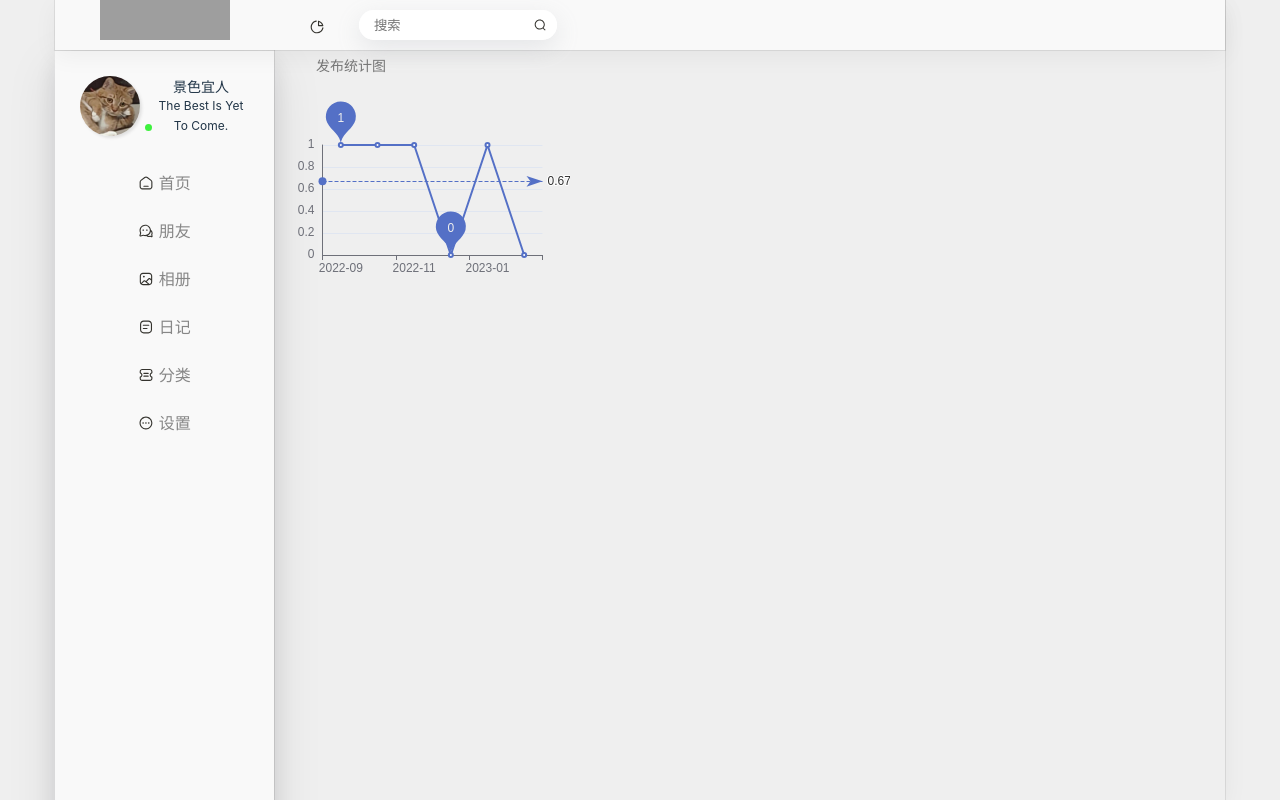
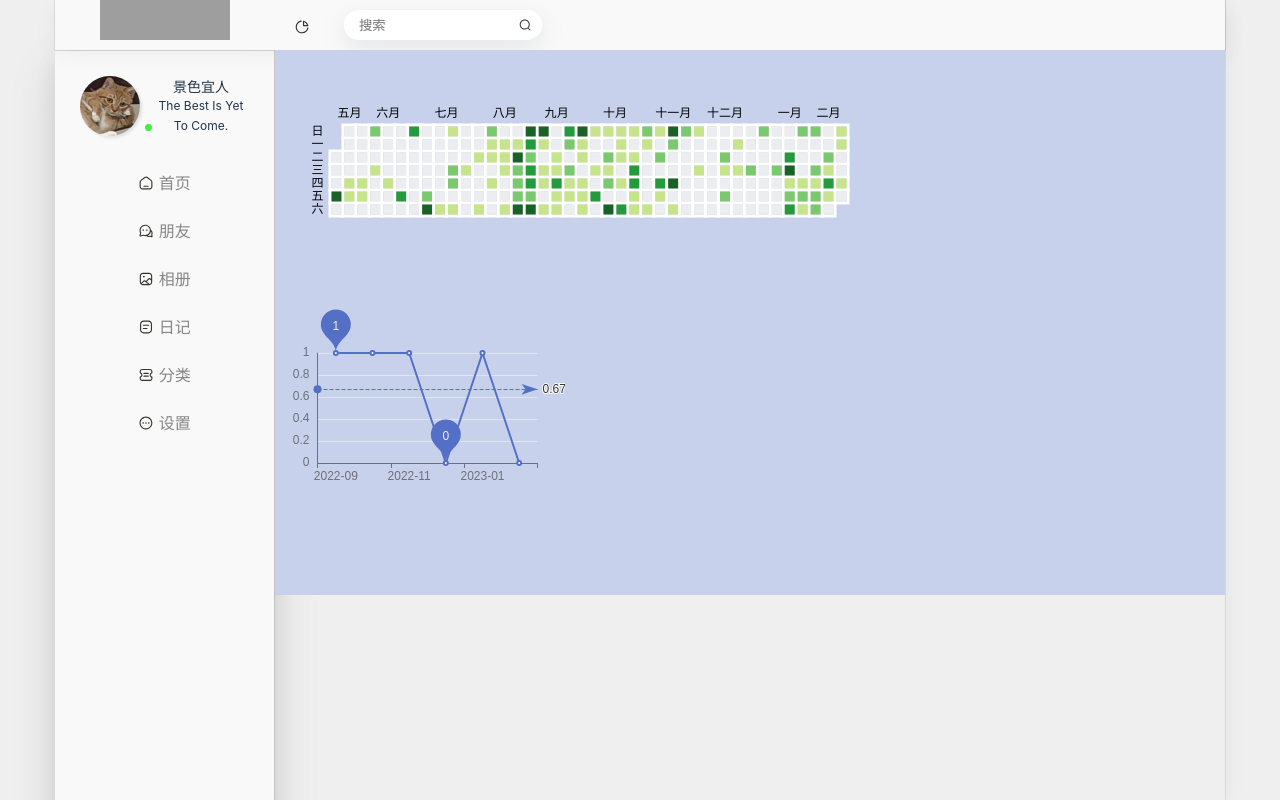
Before and after one commit to Aokieoog/myBlog-vue-vite, a Vue app: page /lineChart in a window 1280 px wide. Built offline with nearby package versions, Linux system fonts and the light colour scheme; grey boxes are pictures that could not be loaded.

Commit message:
封装组件

```diff
--- a/src/components/echarts/getHeatMap.vue
+++ b/src/components/echarts/getHeatMap.vue
@@ -8,7 +8,6 @@ import { getCurrentInstance, onMounted, ref } from 'vue'
 
 const { proxy } = getCurrentInstance()
 let heatMap = ref(null)
-let name = ref('热力图')
 
 function getVirtualData(year) {
   const date = +proxy.$echarts.time.parse(year + '-01-01')
@@ -39,9 +38,11 @@ onMounted(() => {
       max: 5,
       inRange: {
         color: ['#ebedf0', '#c6e48b', '#7bc96f', '#239a3b', '#196127', '#196127']
-      }
+      },
     },
     calendar: {
+      left:40,
+      right:45,
       itemStyle: {
         color: '#ccc',
         borderWidth: 3,
@@ -89,29 +90,14 @@ onMounted(() => {
 </script>
 
 <template>
-  <div class="box">
-    <p>{{ name }}</p>
-    <div ref="heatMap" class="about"></div>
-  </div>
+  <div ref="heatMap" class="about"></div>
 </template>
 
 
 <style lang="less" scoped>
-.box {
-  width: 37.6875rem;
-  height: 11.5625rem;
-  p {
-    width: 281px;
-    height: 19px;
-    font-size: 14px;
-    text-align: left;
-    line-height: 20px;
-    color: #777777;
-    margin: 5px 0 10px 21px;
-  }
-}
 .about {
   width: 37.6875rem;
   height: 11.5625rem;
+  //display: flex;
 }
 </style>
--- a/src/components/echarts/lineChart.vue
+++ b/src/components/echarts/lineChart.vue
@@ -8,13 +8,9 @@ import { getCurrentInstance, onMounted, ref } from 'vue'
 
 const { proxy } = getCurrentInstance()
 let main = ref(null)
-let name = ref('发布统计图')
 onMounted(() => {
   const myChart = proxy.$echarts.init(main.value)
   myChart.setOption({
-    title: {
-      // text: '发布统计图'
-    },
     xAxis: {
       type: 'category',
       boundaryGap: true,
@@ -51,27 +47,11 @@ onMounted(() => {
 </script>
 
 <template>
-  <div class="box">
-    <p>{{ name }}</p>
-    <div ref="main" class="about"></div>
-  </div>
+  <div ref="main" class="about"></div>
 </template>
 
 
 <style lang="less" scoped>
-.box {
-  width: 316px;
-  height: 289px;
-  p {
-    width: 281px;
-    height: 19px;
-    font-size: 14px;
-    text-align: left;
-    line-height: 20px;
-    color: #777777;
-    margin: 5px 0 10px 21px;
-  }
-}
 .about {
   width: 275px;
   height: 240px;
--- a/src/components/header/header.vue
+++ b/src/components/header/header.vue
@@ -1,5 +1,7 @@
 <script setup>
-import SearchBox from '../searchBox/searchBox.vue';</script>
+import SearchBox from '../searchBox/searchBox.vue'
+import GetHeatMap from '@/components/echarts/getHeatMap.vue'
+import LineChart from '@/components/echarts/lineChart.vue'</script>
 
 <template>
   <div class="log">
@@ -9,6 +11,12 @@ import SearchBox from '../searchBox/searchBox.vue';</script>
     <div class="visualization">
       <svg-icon icon-name="icon-gaishuai"></svg-icon>
     </div>
+    <div class="box_echarts">
+      <div class="box_getheatmap">
+        <GetHeatMap class="getheatmap"></GetHeatMap>
+      </div>
+      <LineChart class="linechart"></LineChart>
+    </div>
     <div class="searchBox">
       <SearchBox></SearchBox>
     </div>
@@ -16,7 +24,17 @@ import SearchBox from '../searchBox/searchBox.vue';</script>
 </template>
 
 <style lang="less" scoped>
+.box_echarts {
+  width: 920px;
+  height: 515px;
+  background-color: #c8d1ec;
+  position: absolute;
+  top: 50px;
+  left: 220px;
+  padding: 15px 15px;
+}
 .visualization {
+  position: relative;
   float: left;
   padding: 0.625rem 0.875rem;
   margin: 0.3125rem;
@@ -44,7 +62,18 @@ import SearchBox from '../searchBox/searchBox.vue';</script>
 .box {
   width: 57.5rem;
   height: 3.125rem;
-  margin: 0 0 0 13.75rem;
-  padding: 0 0.9375rem;
+  //margin: 0 0 0 13.75rem;
+  //padding: 0 0.9375rem;
+}
+.box_getheatmap{
+  width: 634px;
+  height: 228px;
+}
+.linechart {
+  float: left;
+}
+.getheatmap {
+  //width: 39.625rem;
+  //height: 14.25rem;
 }
 </style>
--- a/src/views/Home/home.vue
+++ b/src/views/Home/home.vue
@@ -4,17 +4,14 @@
  * @作者: Aoki
  * @时间: 2023/02/17 17:22:22
  */
-import GetHeatMap from '@/components/echarts/getHeatMap.vue'
-import LineChart from '@/components/echarts/lineChart.vue'
 import mock from '@/mock/mockjs'
 
-console.log('dd+',mock.mockid())
+console.log('dd+', mock.mockid())
 </script>
 
 
 <template>
-  <LineChart></LineChart>
-  <GetHeatMap></GetHeatMap>
+  <div></div>
 </template>
 
 
--- a/src/views/Login/login.vue
+++ b/src/views/Login/login.vue
@@ -15,13 +15,14 @@ const router = useRouter()
 let data = reactive({
   msg: '',
   show: false,
-  account: '222',
-  password: '111'
+  account: '',
+  password: ''
 })
 
 /* 生命周期调用 */
 onMounted(() => {
   Flushed()
+  // text()
 })
 
 /* 每日一句接口 */
@@ -34,6 +35,16 @@ function Flushed() {
     }
   })
 }
+
+/***
+ *
+ */
+// function text() {
+//   proxy.$http.get('text/').then((res) => {
+//     res.data
+//     console.log(res.data)
+//   })
+// }
 
 /**
  * 点击动画
@@ -56,28 +67,45 @@ function ClickHouse() {
 
 
 <template>
+  <h1>Login</h1>
   <div :class="['box',{animate__animated:data.show ,animate__bounceOut:data.show}]">
     <p>{{ data.msg }}</p>
-    <div class="form">
-      <el-input v-model="data.account"></el-input>
-      <el-input v-model="data.password"></el-input>
-    </div>
-    <div>
-      <el-button @click="Flushed">刷新</el-button>
-      <el-button @click="ClickHouse">进入</el-button>
+    <div class="form_box">
+      <div class="form">
+        <el-input v-model="data.account" placeholder="Please input account"></el-input>
+        <el-input v-model="data.password" placeholder="Please input password" show-password type="password"></el-input>
+      </div>
+      <div>
+        <el-button color="#68945c" style="color: white" @click="Flushed">Flushed</el-button>
+        <el-button color="#88abda" style="color: white" @click="ClickHouse">Login</el-button>
+      </div>
     </div>
   </div>
+  <p class="record">京ICP备17006801号-2 Theme by handsome© 2023 All rights reserved.</p>
 </template>
 
 
-<style scoped>
+<style lang="less" scoped>
+h1 {
+  color: #88abda;
+}
 .box {
   display: flex;
   align-items: center;
-  flex-direction: column;
+  flex-direction: row;
+  justify-content: space-between;
+  width: 59.375rem;
+  margin-bottom: 15rem;
+  p {
+    font-size: 25px;
+    line-height: 30px;
+    width: 37.5rem;
+    text-align: left;
+    text-indent: 3rem;
+  }
 }
-p {
-  font-size: 25px;
+.record {
+  font-size: 12px;
 }
 .form {
   display: flex;
```
Also changed, not shown: vite.config.js (+6 -1 lines).
